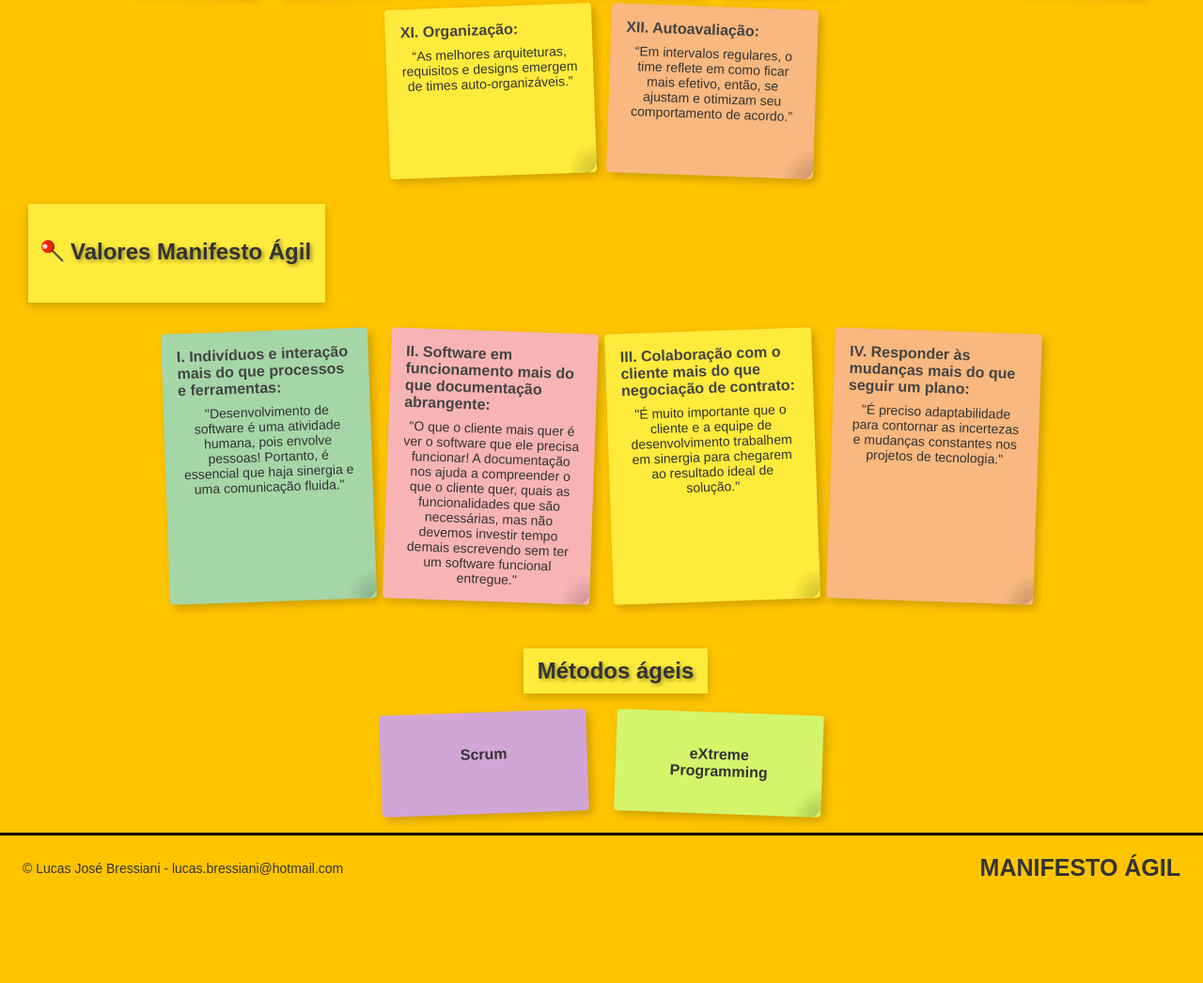
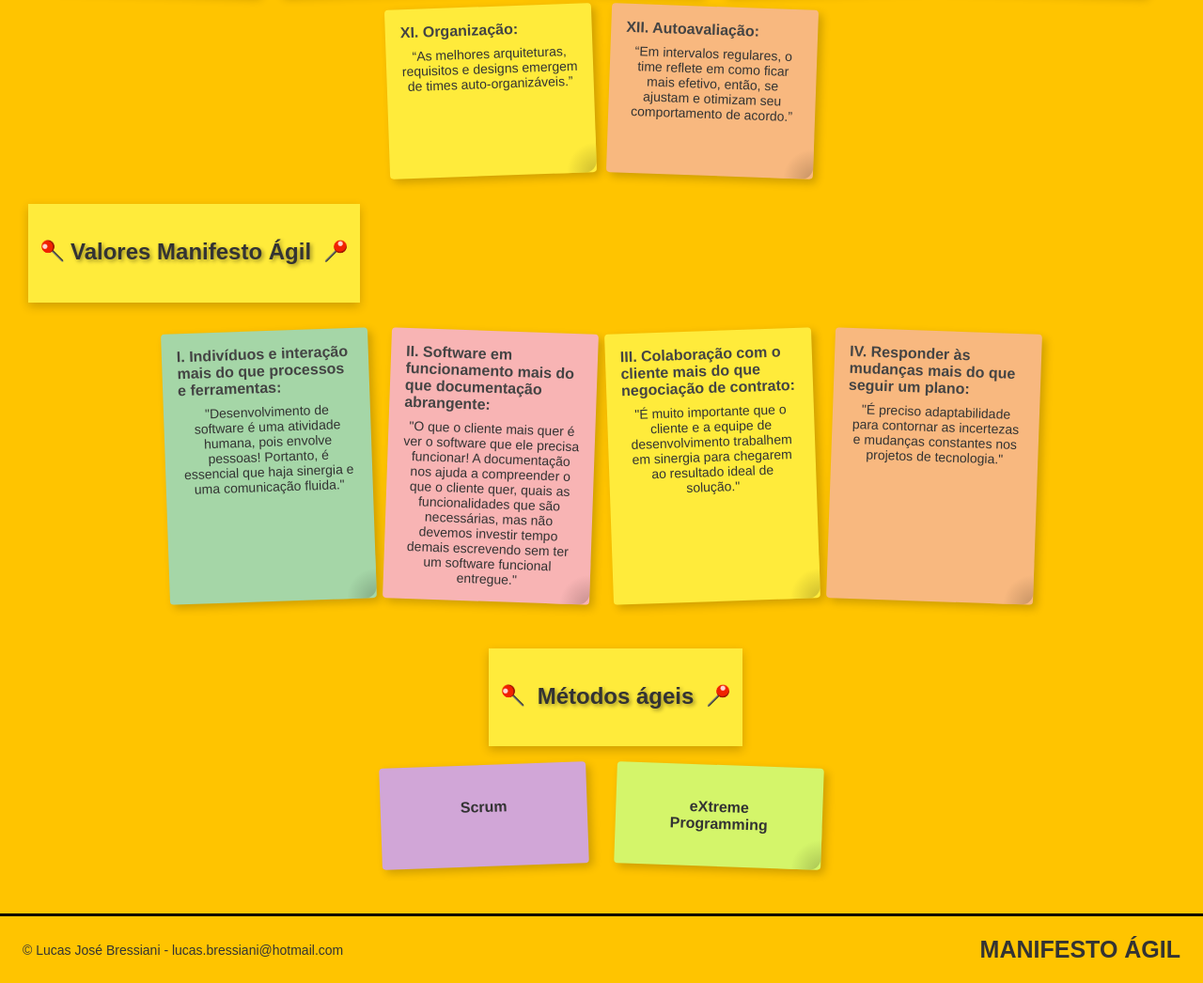
Before and after one commit to luscasjb/agile-page, a website: page index.html in a window 1280 px wide. Shown: the part 681-1727 px from the top of the page at 94% size. Before the commit the page ends 1640 px from the top, so only its background shows below. Drawn offline with Linux system fonts and the light colour scheme.

Commit message:
Adjustment in titles

```diff
--- a/index.html
+++ b/index.html
@@ -137,6 +137,11 @@
               src="images/alfinete.png"
               alt="alfinete final"
             />Valores Manifesto Ágil
+            <img
+              class="alfinete-final"
+              src="images/alfinete.png"
+              alt="alfinete final"
+            />
           </h2>
           <ul class="valores">
             <li class="verde">
@@ -188,7 +193,19 @@
       </div>
 
       <div class="container-metodos">
-        <h2 id="mets" class="links-mets">Métodos ágeis</h2>
+        <h2 id="mets" class="links-mets">
+          <img
+            class="alfinete"
+            src="images/alfinete.png"
+            alt="alfinete final"
+          />
+          Métodos ágeis
+          <img
+            class="alfinete-final"
+            src="images/alfinete.png"
+            alt="alfinete final"
+          />
+        </h2>
         <ul>
           <li class="link-metodo lilas">
             <a href="https://www.scrum.org/">Scrum</a>
--- a/style.css
+++ b/style.css
@@ -244,6 +244,7 @@ li.laranja::before {
   flex-direction: column;
   justify-content: center;
   align-items: center;
+  padding-bottom: 30px;
 }
 
 .container-metodos h2 {
@@ -426,11 +427,15 @@ footer {
   color: #333;
 }
 
+.dark .link-metodo:hover a {
+  color: #000;
+}
+
 .dark footer {
   background-color: #333333;
   border-top: 2px solid #ffc400;
 }
 
 .dark .manifesto > a:hover {
-  background-color: #333333;
+  color: #ffeb3b;
 }
```
